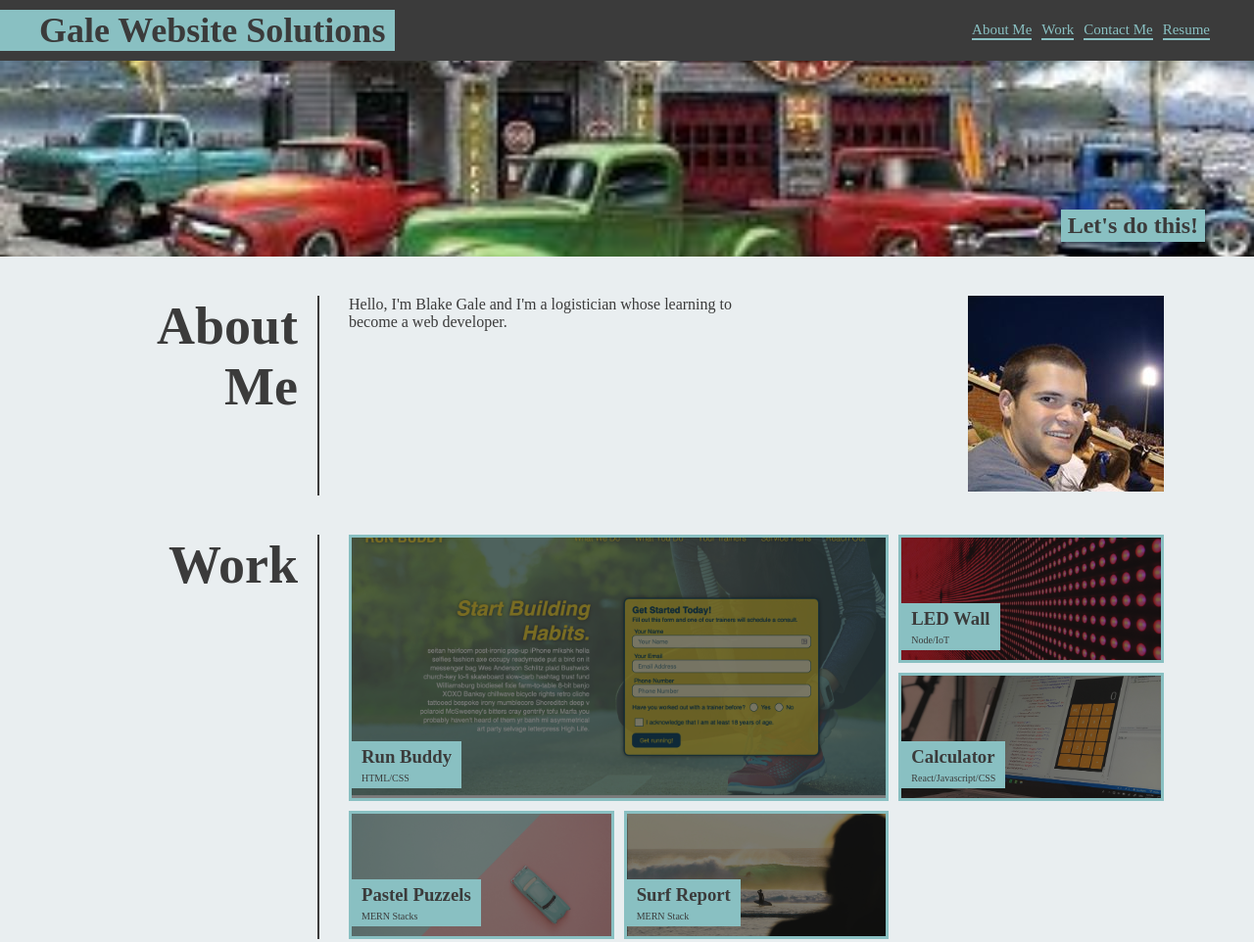
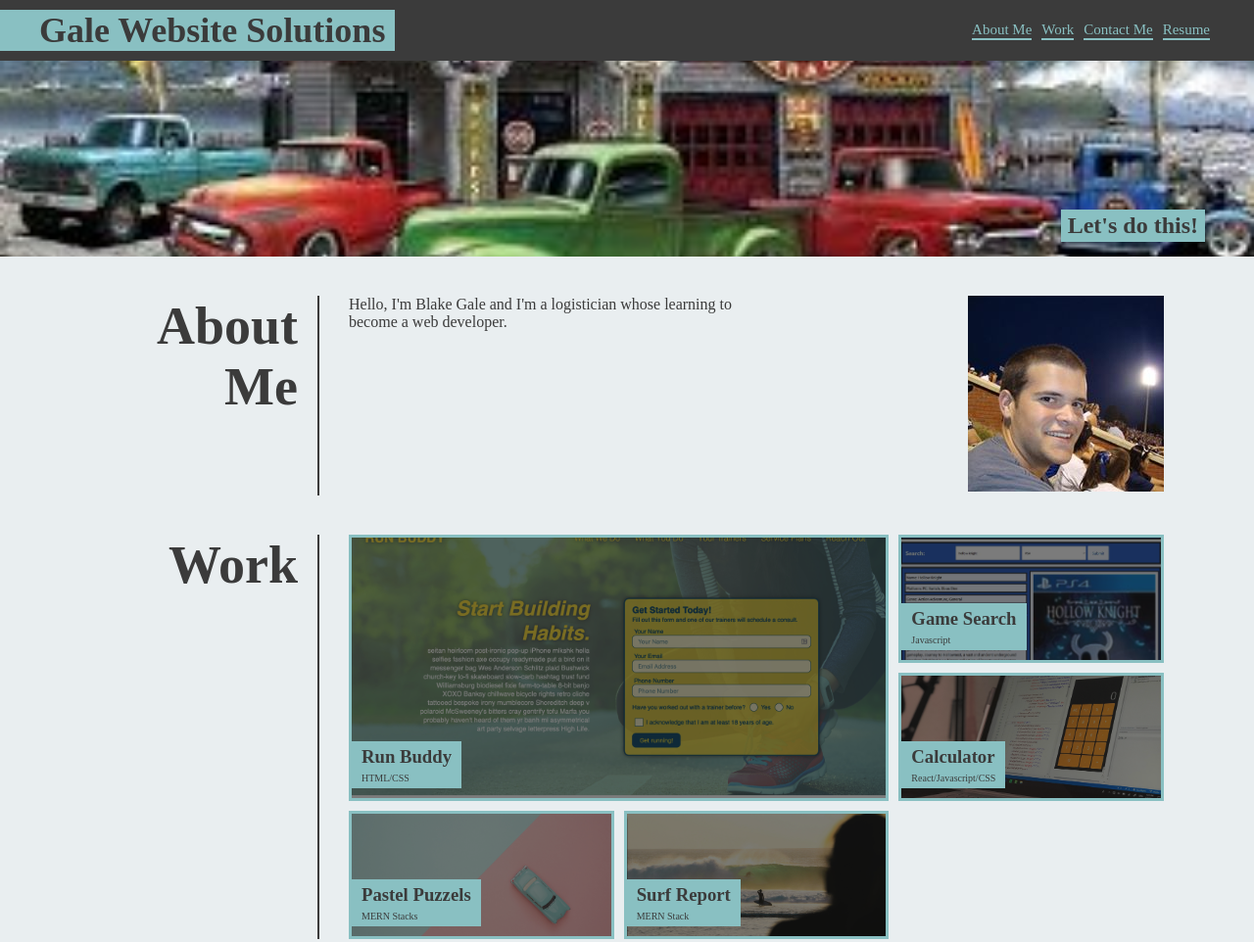
Before and after one commit to BG00924/Gale-Website-Solutions, a plain HTML site: page index.html in a window 1280 px wide. Shown: the top 962 px of the page at 98% size. Drawn offline with Linux system fonts and the light colour scheme.

Commit message:
added Game Search app to portfolio

```diff
--- a/Assets/CSS/styles.css
+++ b/Assets/CSS/styles.css
@@ -159,7 +159,7 @@ header nav ul li a {
 }
 
 .work-grid-item.portfolio-1 {
-    background-image: url(../Images/02-portfolio-1.jpg);
+    background-image: url(../Images/gamesearch.jpg);
     background-size: cover;
     background-position: center;
 }
--- a/index.html
+++ b/index.html
@@ -67,10 +67,10 @@
                             <p>HTML/CSS</p>
                         </div>
                     </a>
-                    <a href="#" class="work-grid-item portfolio-1">
+                    <a href="https://bg00924.github.io/Team-Avatar-project-1/" class="work-grid-item portfolio-1">
                         <div class="project-title">
-                            <h3>LED Wall</h3>
-                            <p>Node/IoT</p>
+                            <h3>Game Search</h3>
+                            <p>Javascript</p>
                         </div>
                     </a>
                     <a href="#" class="work-grid-item portfolio-2">
```
Also changed, not shown: Assets/Images/gamesearch.JPG (added).
